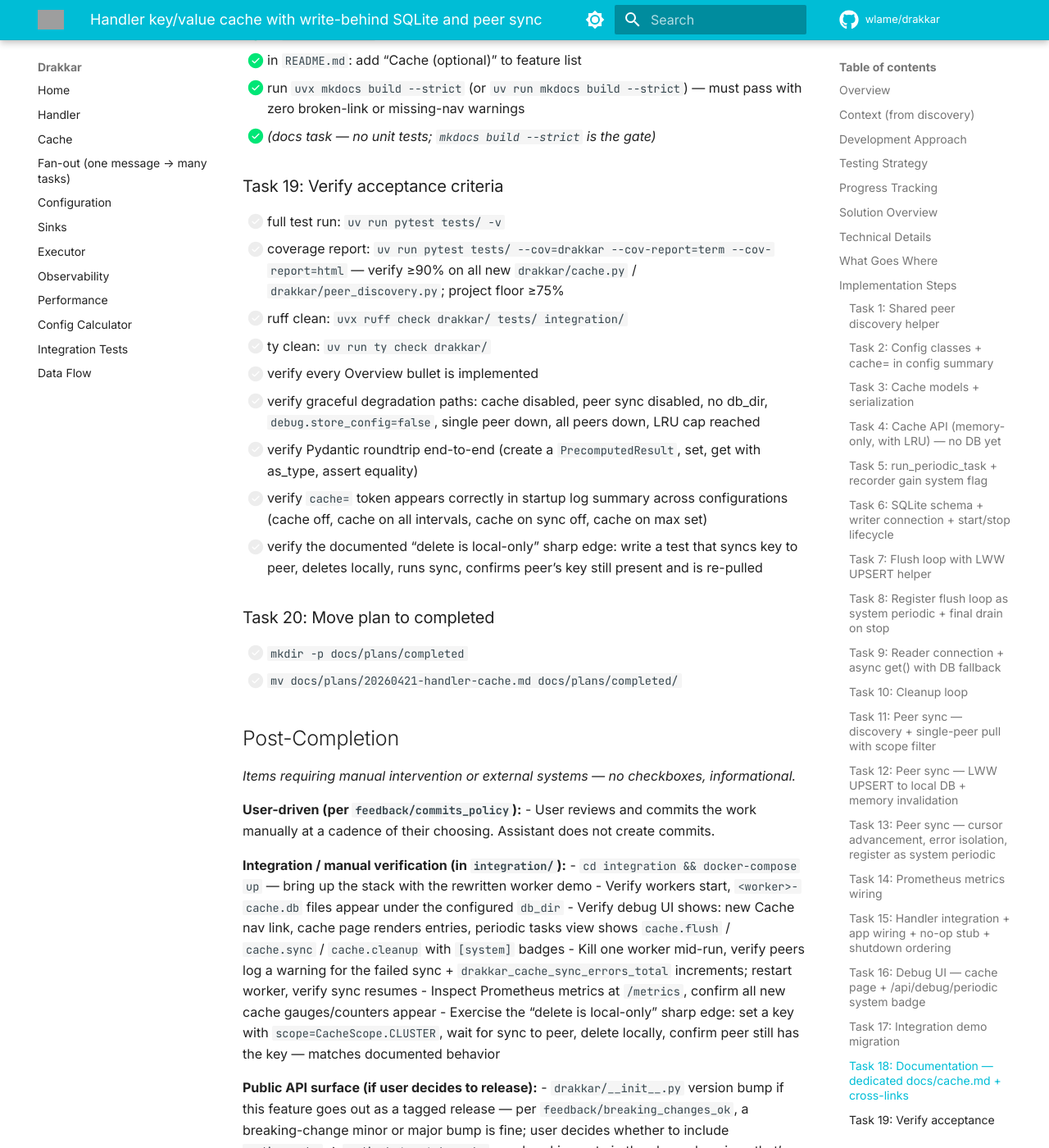
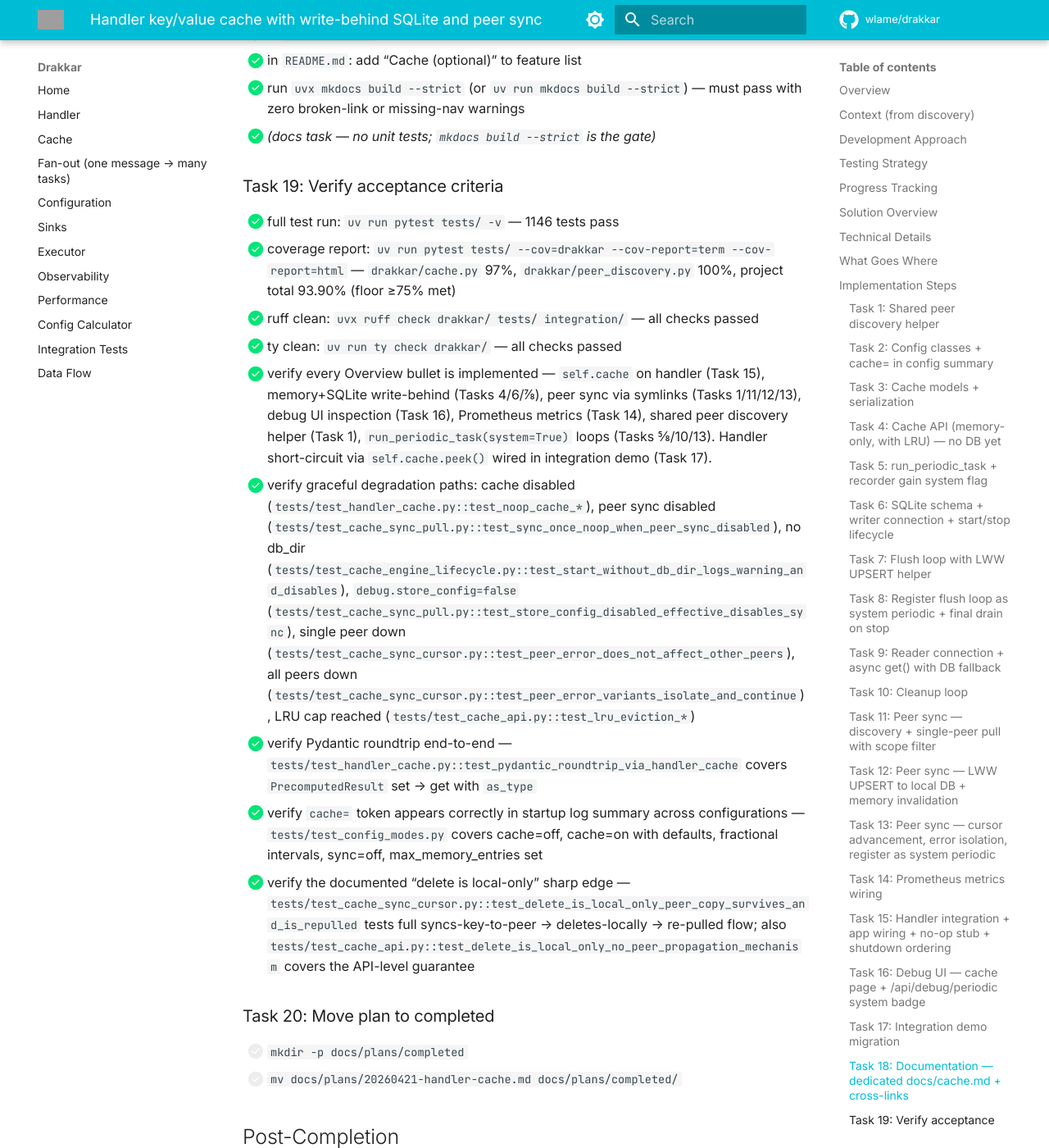
Before and after one commit to wlame/drakkar, an MkDocs documentation site: the page built from docs/plans/20260421-handler-cache.md, in a window 1280 px wide and 1400 px high, scrolled down 22241 px. Shown: the whole window at 82% size. Built offline with MkDocs 1.6.1 and Material for MkDocs 9.7.7, drawn with Linux system fonts in a browser that asks for light colours; comment, search, counter and statistics services are not loaded; grey boxes are pictures that could not be loaded.

Commit message:
Verify cache acceptance criteria.

```diff
--- a/docs/plans/20260421-handler-cache.md
+++ b/docs/plans/20260421-handler-cache.md
@@ -600,15 +600,15 @@ class Cache:
 
 ### Task 19: Verify acceptance criteria
 
-- [ ] full test run: `uv run pytest tests/ -v`
-- [ ] coverage report: `uv run pytest tests/ --cov=drakkar --cov-report=term --cov-report=html` — verify ≥90% on all new `drakkar/cache.py` / `drakkar/peer_discovery.py`; project floor ≥75%
-- [ ] ruff clean: `uvx ruff check drakkar/ tests/ integration/`
-- [ ] ty clean: `uv run ty check drakkar/`
-- [ ] verify every Overview bullet is implemented
-- [ ] verify graceful degradation paths: cache disabled, peer sync disabled, no db_dir, `debug.store_config=false`, single peer down, all peers down, LRU cap reached
-- [ ] verify Pydantic roundtrip end-to-end (create a `PrecomputedResult`, set, get with as_type, assert equality)
-- [ ] verify `cache=` token appears correctly in startup log summary across configurations (cache off, cache on all intervals, cache on sync off, cache on max set)
-- [ ] verify the documented "delete is local-only" sharp edge: write a test that syncs key to peer, deletes locally, runs sync, confirms peer's key still present and is re-pulled
+- [x] full test run: `uv run pytest tests/ -v` — 1146 tests pass
+- [x] coverage report: `uv run pytest tests/ --cov=drakkar --cov-report=term --cov-report=html` — `drakkar/cache.py` 97%, `drakkar/peer_discovery.py` 100%, project total 93.90% (floor ≥75% met)
+- [x] ruff clean: `uvx ruff check drakkar/ tests/ integration/` — all checks passed
+- [x] ty clean: `uv run ty check drakkar/` — all checks passed
+- [x] verify every Overview bullet is implemented — `self.cache` on handler (Task 15), memory+SQLite write-behind (Tasks 4/6/7/8), peer sync via symlinks (Tasks 1/11/12/13), debug UI inspection (Task 16), Prometheus metrics (Task 14), shared peer discovery helper (Task 1), `run_periodic_task(system=True)` loops (Tasks 5/8/10/13). Handler short-circuit via `self.cache.peek()` wired in integration demo (Task 17).
+- [x] verify graceful degradation paths: cache disabled (`tests/test_handler_cache.py::test_noop_cache_*`), peer sync disabled (`tests/test_cache_sync_pull.py::test_sync_once_noop_when_peer_sync_disabled`), no db_dir (`tests/test_cache_engine_lifecycle.py::test_start_without_db_dir_logs_warning_and_disables`), `debug.store_config=false` (`tests/test_cache_sync_pull.py::test_store_config_disabled_effective_disables_sync`), single peer down (`tests/test_cache_sync_cursor.py::test_peer_error_does_not_affect_other_peers`), all peers down (`tests/test_cache_sync_cursor.py::test_peer_error_variants_isolate_and_continue`), LRU cap reached (`tests/test_cache_api.py::test_lru_eviction_*`)
+- [x] verify Pydantic roundtrip end-to-end — `tests/test_handler_cache.py::test_pydantic_roundtrip_via_handler_cache` covers `PrecomputedResult` set → get with `as_type`
+- [x] verify `cache=` token appears correctly in startup log summary across configurations — `tests/test_config_modes.py` covers cache=off, cache=on with defaults, fractional intervals, sync=off, max_memory_entries set
+- [x] verify the documented "delete is local-only" sharp edge — `tests/test_cache_sync_cursor.py::test_delete_is_local_only_peer_copy_survives_and_is_repulled` tests full syncs-key-to-peer → deletes-locally → re-pulled flow; also `tests/test_cache_api.py::test_delete_is_local_only_no_peer_propagation_mechanism` covers the API-level guarantee
 
 ### Task 20: Move plan to completed
 
```
